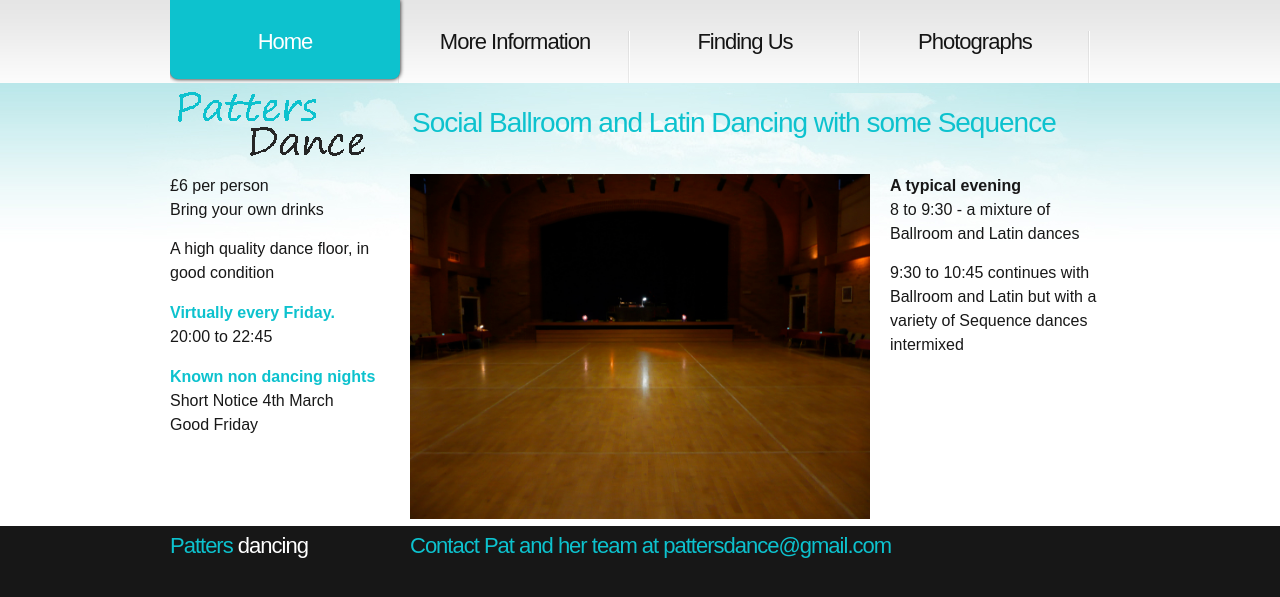
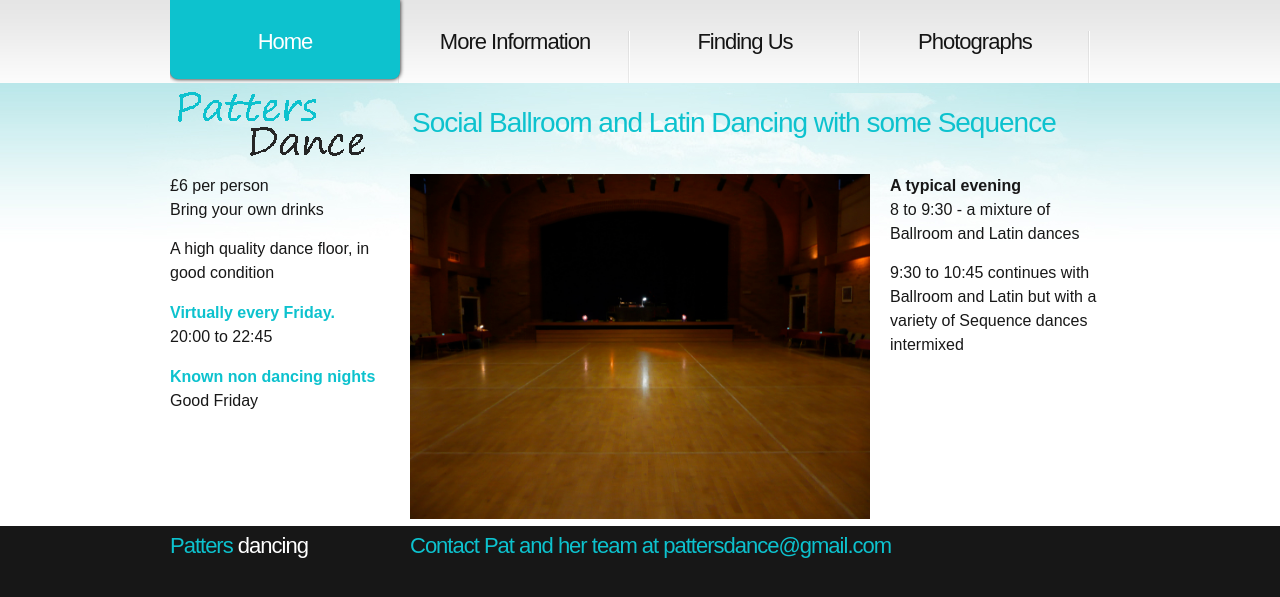
Before and after one commit to ramsayd/patters, a Jekyll site: the page built from 00_index.md, in a window 1280 px wide. Shown: the top 597 px of the page. Built offline with Jekyll 4.4.1, drawn with Linux system fonts in a browser that asks for light colours.

Commit message:
Update 00_index.md

```diff
--- a/00_index.md
+++ b/00_index.md
@@ -13,7 +13,6 @@ permalink: "index.html"
       <dt class="heading-text">Virtually every Friday.</dt>
       <dt>20:00 to 22:45</dt>
       <dt class="heading-text non-dancing">Known non dancing nights</dt>
-            <dt>Short Notice 4th March</dt>
             <dt>Good Friday</dt>
     </dl>
   </dl>
```
